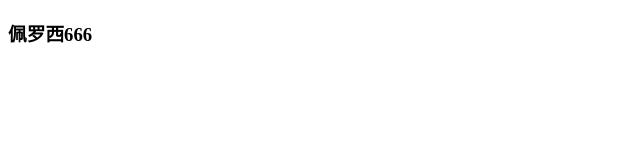
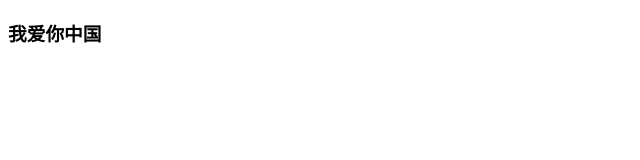
Before and after one commit to josnyyds/gitdeom, a plain HTML site: page index.html in a window 1280 px wide. Shown: the full height of the page, 0-640 px from the left. Drawn offline with Linux system fonts and the light colour scheme.

Commit message:
在master修改了分支

```diff
--- a/index.html
+++ b/index.html
@@ -8,7 +8,7 @@
 </head>
 <body>
     <div>
-        <h3> 佩罗西666</h3>
+        <h3> 我爱你中国</h3>
     </div>
 </body>
 </html>
```
